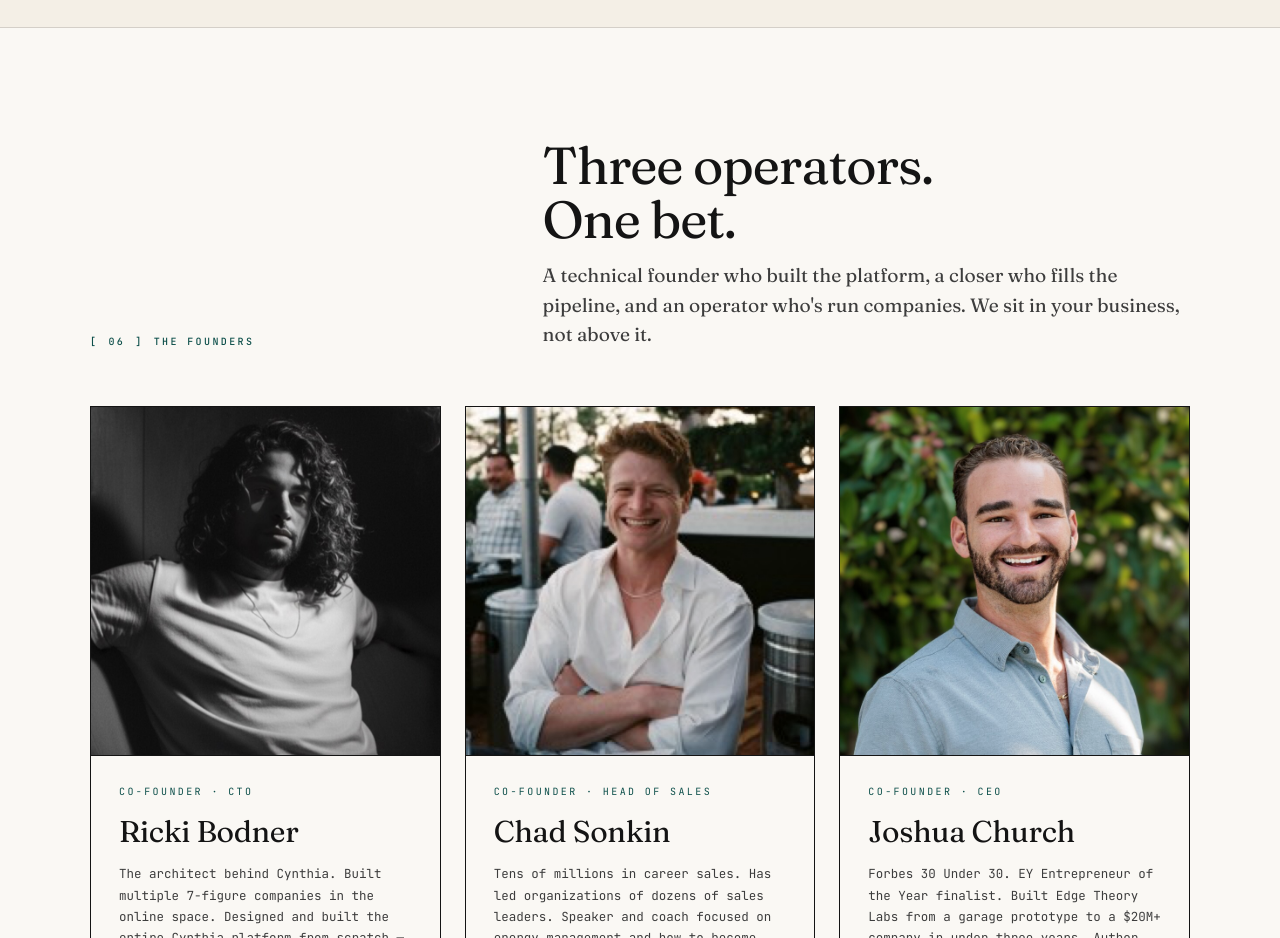
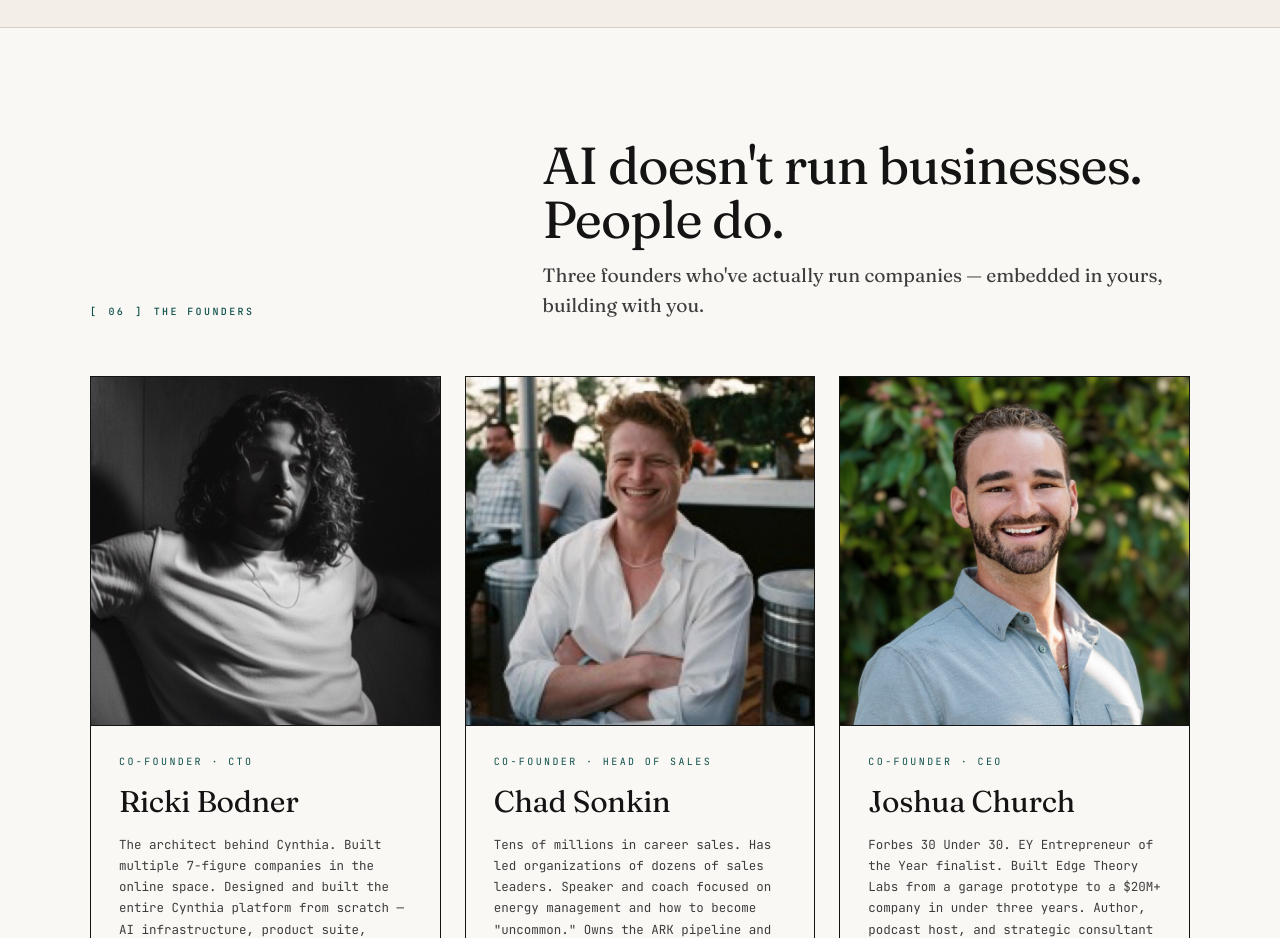
Before and after one commit to churchjd8/arkpartners-site, a plain HTML site: page index.html in a window 1280 px wide. Shown: the part 5180-6118 px from the top of the page. Drawn offline with Linux system fonts and the light colour scheme.

Commit message:
Rework founders section header
H2 "AI doesnt run businesses. People do." sets the contrarian
frame against AI hype. Lede pays off the claim with operator credibility.

Co-Authored-By: Claude Opus 4.7 (1M context) <noreply@anthropic.com>

```diff
--- a/index.html
+++ b/index.html
@@ -872,8 +872,8 @@
       <div class="section-head">
         <span class="eyebrow"><span class="bracket">[</span>06<span class="bracket">]</span> The founders</span>
         <div>
-          <h2 class="h-section">Three operators.<br />One bet.</h2>
-          <p class="lede">A technical founder who built the platform, a closer who fills the pipeline, and an operator who's run companies. We sit in your business, not above it.</p>
+          <h2 class="h-section">AI doesn't run businesses.<br />People do.</h2>
+          <p class="lede">Three founders who've actually run companies — embedded in yours, building with you.</p>
         </div>
       </div>
 
```
